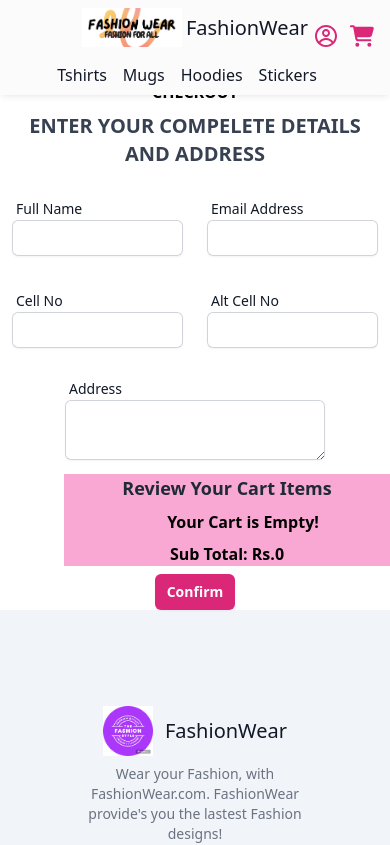
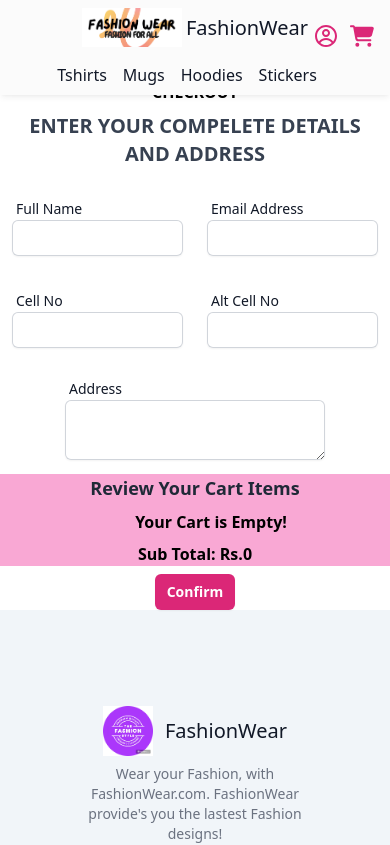
Before and after one commit to Laraib007/Ecommerce-NextJs-Project, a Next.js app: page /checkout in a window 390 px wide. Shown: the top 845 px of the page. Built offline with nearby package versions, Linux system fonts and the light colour scheme.

Commit message:
setting things

```diff
--- a/src/pages/checkout.js
+++ b/src/pages/checkout.js
@@ -44,7 +44,7 @@ const Checkout = ({cart, addToCart, clearCart, removeFromCart, subTotal}) => {
   </div>
   {/* <-------CART ITEMS------> */}
   </div>
-    <div className=' bg-pink-300 text-center ml-16 px-1'>
+    <div className=' bg-pink-300 text-center sm:ml-0 md:ml-16 px-1'>
    <h1 className='text-lg text-center text-gray-800 font-bold m-2'>Review Your Cart Items</h1>
     <ol className='font-semibold '>
       {Object.keys(cart).length == 0 && <div className='ml-8'>Your Cart is Empty!</div>}
```
